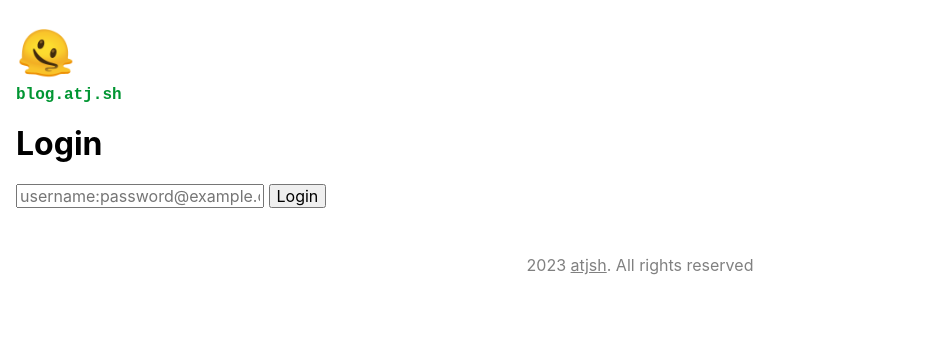
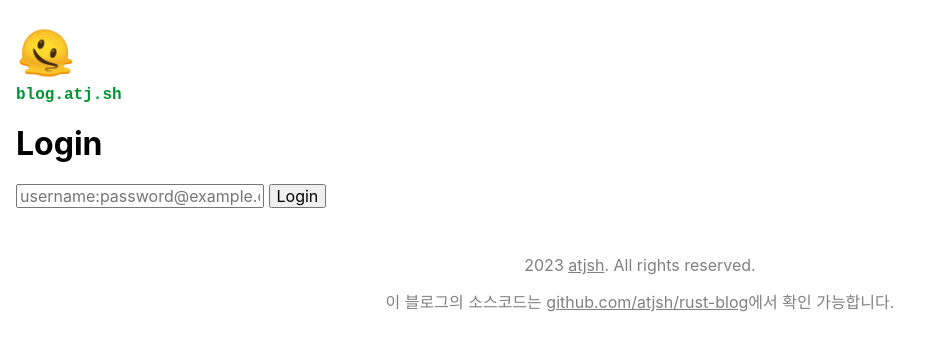
Before and after one commit to atjsh/rust-blog, a SvelteKit app in the folder web-client/: page /login in a window 1280 px wide. Shown: the top 350 px of the page, without its empty margins (0-940 px from the left). Built offline with nearby package versions, Linux system fonts and the light colour scheme; no server answers; what return-fetch would draw is missing.

Commit message:
feat: update layout.svelte

```diff
--- a/web-client/src/routes/+layout.svelte
+++ b/web-client/src/routes/+layout.svelte
@@ -18,7 +18,10 @@
 	<slot />
 	<footer>
 		<p>
-			2023 <a href="https://atj.sh/">atjsh</a>. All rights reserved
+			2023 <a href="https://atj.sh/">atjsh</a>. All rights reserved. <br /><br />
+			이 블로그의 소스코드는
+			<a href="https://github.com/atjsh/rust-blog" target="_blank">github.com/atjsh/rust-blog</a
+			>에서 확인 가능합니다.
 		</p>
 		{#if data.authed}
 			<a href="/profile">Profile</a> /
```
